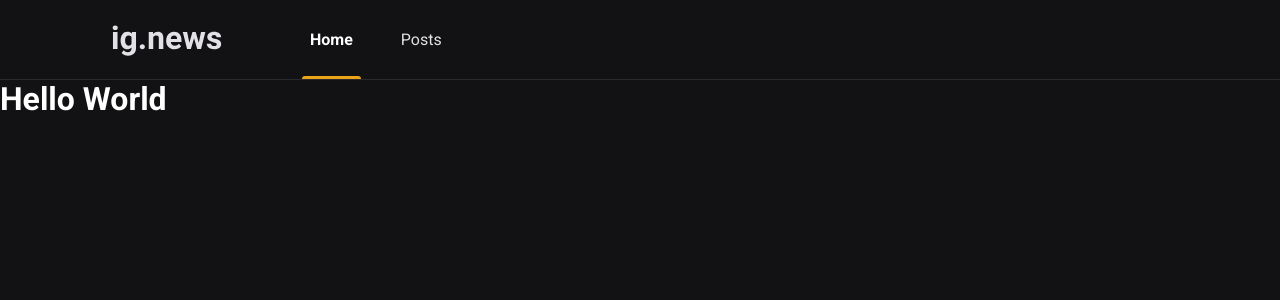
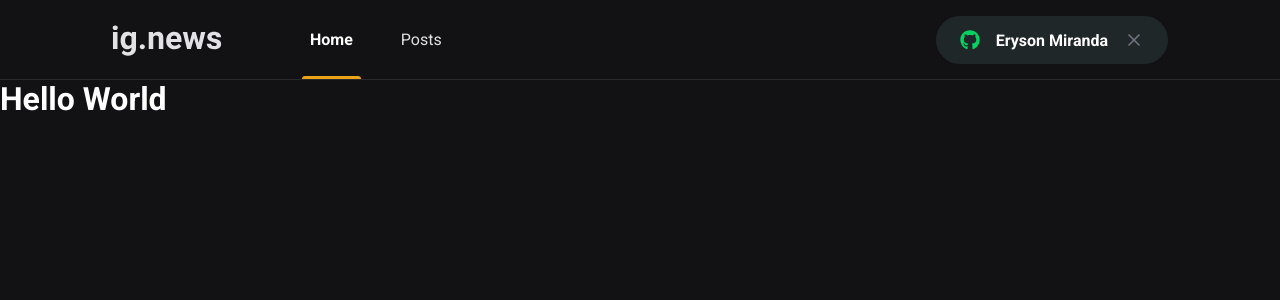
Before and after one commit to eryson/ignite-ig-news, a Next.js app: page / in a window 1280 px wide. Shown: the top 300 px of the page. Built offline with nearby package versions, Linux system fonts and the light colour scheme.

Commit message:
feat: created signin button

```diff
--- a/package.json
+++ b/package.json
@@ -11,6 +11,7 @@
     "next": "12.0.4",
     "react": "17.0.2",
     "react-dom": "17.0.2",
+    "react-icons": "^4.3.1",
     "sass": "^1.43.5"
   },
   "devDependencies": {
--- a/src/components/Header/index.tsx
+++ b/src/components/Header/index.tsx
@@ -1,3 +1,4 @@
+import { SignInButton } from "../SignInButton";
 import styles from "./styles.module.scss";
 
 export function Header() {
@@ -9,6 +10,8 @@
           <a className={styles.active}>Home</a>
           <a>Posts</a>
         </nav>
+
+        <SignInButton />
       </div>
     </header>
   );
--- a/src/components/Header/styles.module.scss
+++ b/src/components/Header/styles.module.scss
@@ -51,4 +51,8 @@
       }
     }
   }
+
+  button {
+    margin-left: auto;
+  }
 }
--- /dev/null
+++ b/src/components/SignInButton/index.tsx
@@ -0,0 +1,20 @@
+import { FaGithub } from "react-icons/fa";
+import { FiX } from "react-icons/fi";
+import styles from "./styles.module.scss";
+
+export function SignInButton() {
+  const isUserLoggedIn = true;
+
+  return isUserLoggedIn ? (
+    <button type="button" className={styles.signInButton}>
+      <FaGithub color="#04d361" />
+      Eryson Miranda
+      <FiX color="#737380" className={styles.closeIcon} />
+    </button>
+  ) : (
+    <button type="button" className={styles.signInButton}>
+      <FaGithub color="#eba417" />
+      Sign in with Github
+    </button>
+  );
+}
--- /dev/null
+++ b/src/components/SignInButton/styles.module.scss
@@ -0,0 +1,33 @@
+.signInButton {
+  height: 3rem;
+  border-radius: 3rem;
+  background: var(--gray-850);
+  border: 0;
+  padding: 0 1.5rem;
+
+  display: flex;
+  align-items: center;
+  justify-content: center;
+
+  color: var(--white);
+  font-weight: bold;
+
+  svg {
+    width: 20px;
+    height: 20px;
+  }
+
+  svg:first-child {
+    margin-right: 1rem;
+  }
+
+  svg.closeIcon {
+    margin-left: 1rem;
+  }
+
+  transition: filter 0.2s;
+
+  &:hover {
+    filter: brightness(0.8);
+  }
+}
--- a/src/styles/global.scss
+++ b/src/styles/global.scss
@@ -10,6 +10,7 @@
   --gray-100: #e1e1e6;
   --gray-300: #a8a8b3;
   --gray-800: #29292e;
+  --gray-850: #1f2729;
   --gray-900: #121214;
 
   --cyan-500: #61dafb;
```
Also changed, not shown: 1 other file (tests, documents, lock files or other folders).
